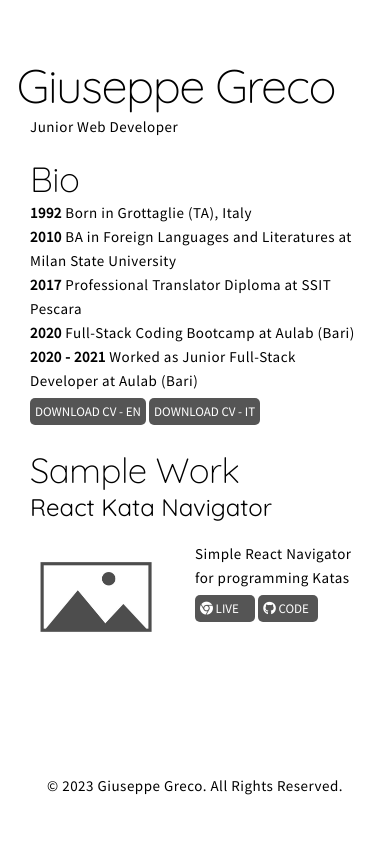
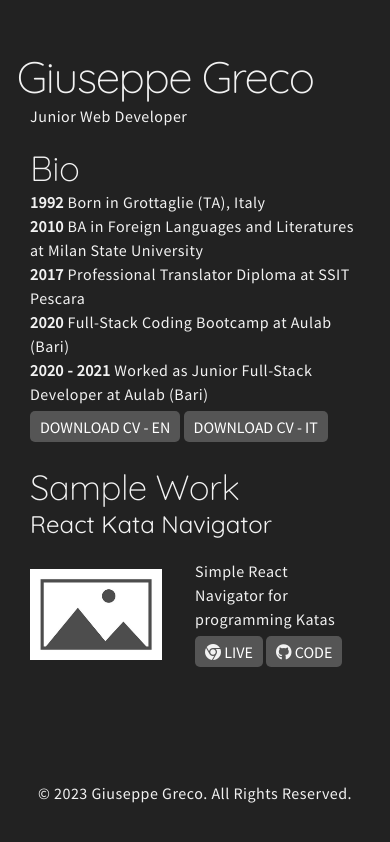
Before and after one commit to GiuseppeGreco2292/giuseppegreco2292.github.io, a plain HTML site: page index.html in a window 390 px wide. Drawn offline with Linux system fonts and the light colour scheme.

Commit message:
minor visual adjustments

```diff
--- a/style.css
+++ b/style.css
@@ -4,6 +4,8 @@
 :root {
     --headings-font: 'Quicksand', 'Source Sans Pro', sans-serif;
     --normal-font: 'Alegreya Sans', 'Source Sans Pro', sans-serif;
+    --bg-color: #222222;
+    --txt-color: #F2F2F2;
 }
 
 *,
@@ -16,10 +18,12 @@
     margin: 0px;
     padding: 0px;
     font: inherit;
+    color: var(--txt-color);
     font-family: var(--normal-font);
 }
 
 body {
+    background: var(--bg-color);
     display: flex;
     flex-direction: column;
     min-height: 100vh;
@@ -126,7 +130,7 @@ li {
     font-weight: 500;
     min-width: 60px;
     text-transform: uppercase;
-    padding: 7px;
+    padding: 9px 14px 7px;
     margin: 12px 12px 0 0;
     background-color: #555;
     text-decoration: none;
@@ -140,7 +144,7 @@ li {
     }
 
     h1 {
-        font-size: 47px;
+        font-size: 44px;
     }
 
     h2 {
@@ -160,17 +164,17 @@ li {
     }
 
     h6 {
-        font-size: 15px;
+        font-size: 16px;
     }
 
     p,
     li {
-        font-size: 15px;
+        font-size: 16px;
     }
 
     .btn-a {
-        font-size: 13px;
-        padding: 5px;
+        font-size: 16px;
+        padding: 6px 10px 5px;
         margin: 5px 0px;
     }
 }
```
